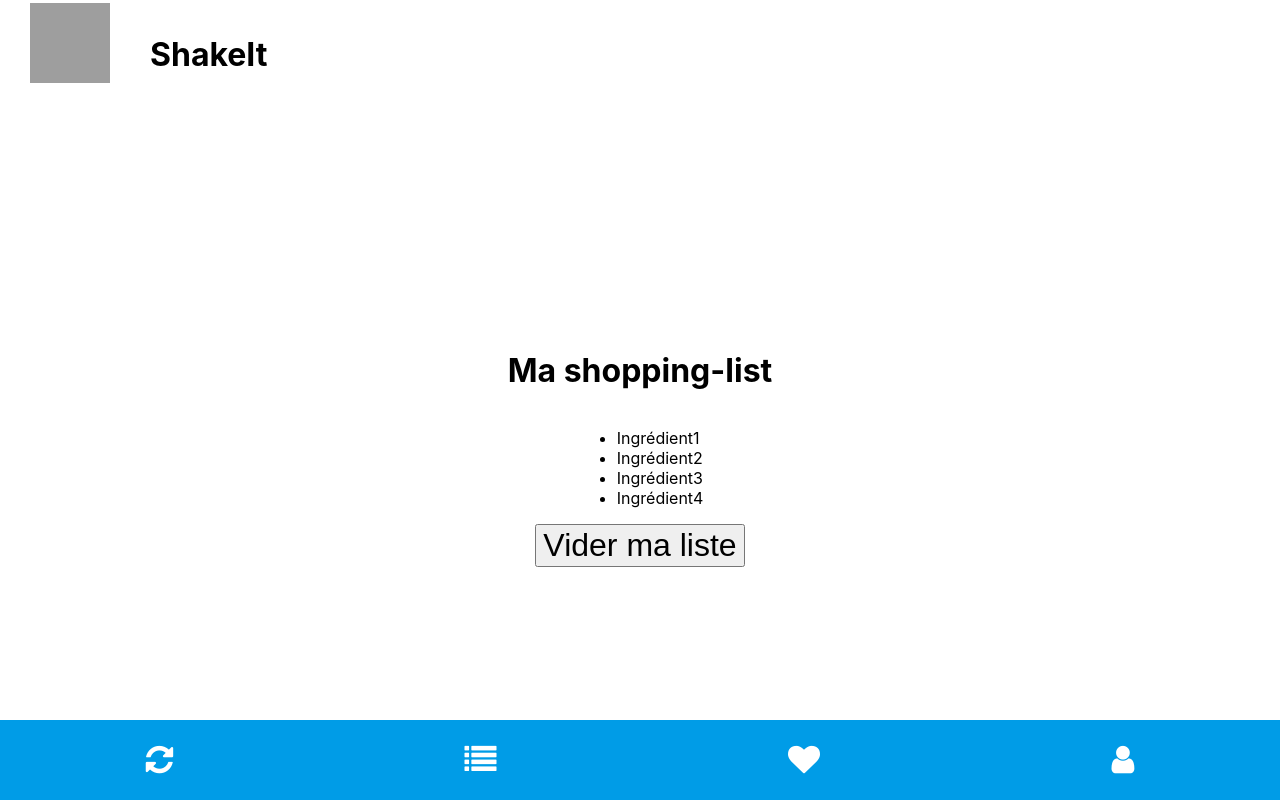
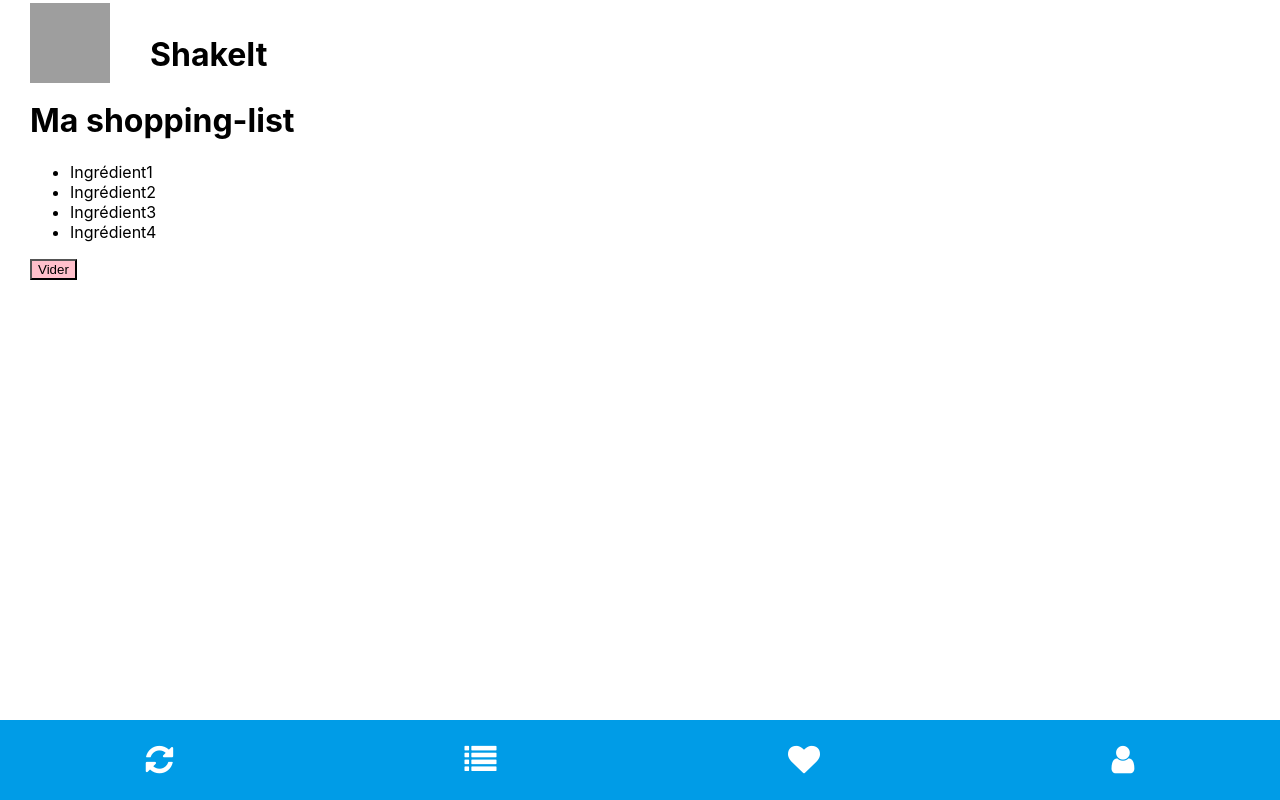
Before and after one commit to WildCodeSchool/Lyon-js-202005-project-shakeit, a React (Create React App) app: page /shoppinglistpage in a window 1280 px wide. Built offline with nearby package versions, Linux system fonts and the light colour scheme; grey boxes are pictures that could not be loaded.

Commit message:
create a new component ShoppinglistContent

```diff
--- a/src/components/ShoppingList/EmptierButton.js
+++ b/src/components/ShoppingList/EmptierButton.js
@@ -2,7 +2,7 @@ import styled from "styled-components";
 
 
 const EmptierButton = styled.button`
-  font-size : 2rem;
+    background-color : pink;
 `;
 
 export default EmptierButton;
--- /dev/null
+++ b/src/containers/ShoppingListContent.js
@@ -0,0 +1,23 @@
+import React from 'react';
+import EmptierButton from '../components/ShoppingList/EmptierButton';
+
+const ShoppingListContent = () => {
+    return (
+        <div>
+            <h1>Ma shopping-list</h1>
+            <ul>
+                <li>Ingrédient1</li>
+                <li>Ingrédient2</li>
+                <li>Ingrédient3</li>
+                <li>Ingrédient4</li>
+            </ul>
+            <div>
+                <EmptierButton onClick={()=>console.log("Hello")}>
+                    Vider
+                </EmptierButton>
+            </div>
+        </div>
+    )
+}
+
+export default ShoppingListContent
--- a/src/containers/ShoppingListPage.js
+++ b/src/containers/ShoppingListPage.js
@@ -6,6 +6,7 @@ import Header from '../components/MainPage/Header';
 import { Link } from "react-router-dom";
 import Main from '../components/MainPage/Main';
 import Navbar from './Navbar';
+import ShoppingListContent from './ShoppingListContent';
 
 const ShoppingListPage = () => {
     return (
@@ -22,20 +23,7 @@ const ShoppingListPage = () => {
                     </Link>
                     <h1>ShakeIt</h1>
                 </Header>
-                <Main>
-                    <h1>Ma shopping-list</h1>
-                    <ul>
-                        <li>Ingrédient1</li>
-                        <li>Ingrédient2</li>
-                        <li>Ingrédient3</li>
-                        <li>Ingrédient4</li>
-                    </ul>
-                    <EmptierButton>
-                        Vider ma liste
-                    </EmptierButton>
-
-                </Main>
-
+            <ShoppingListContent />
             </GridLayout>
 
             <Footer>
```
